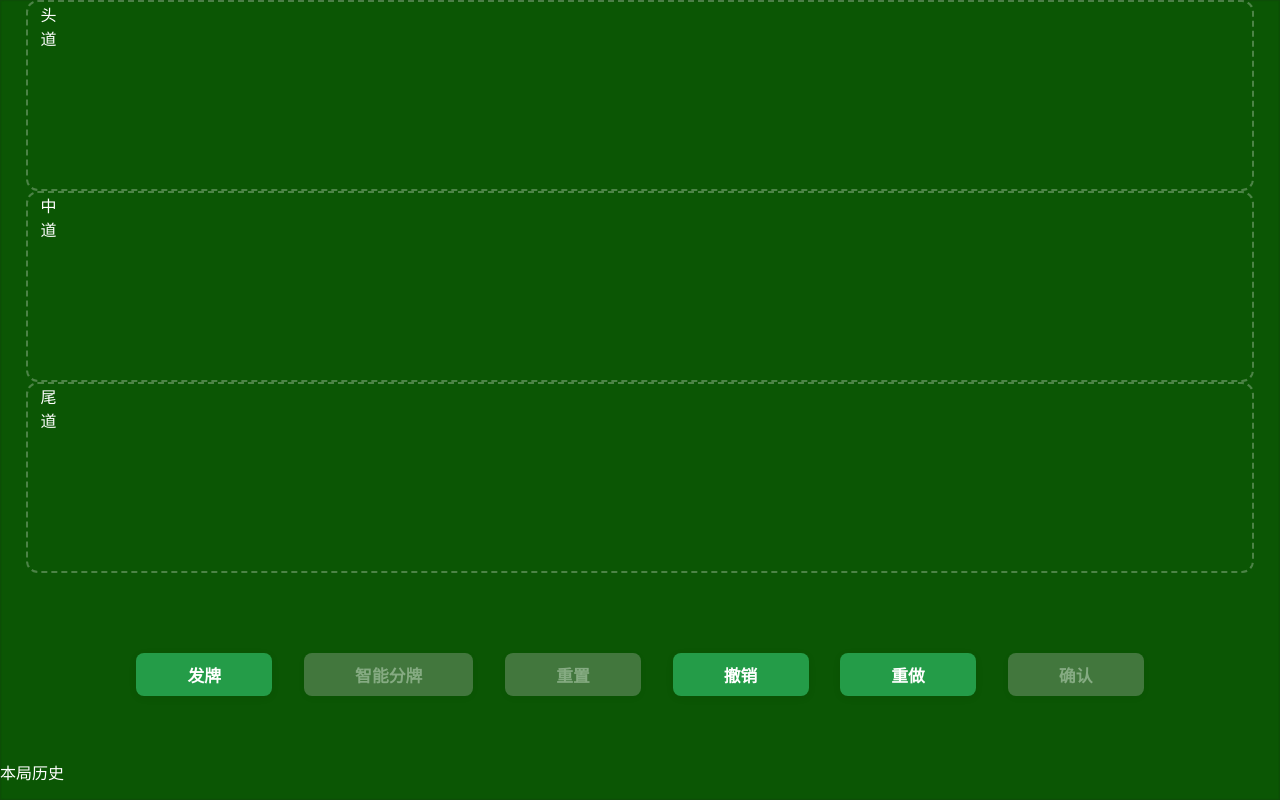
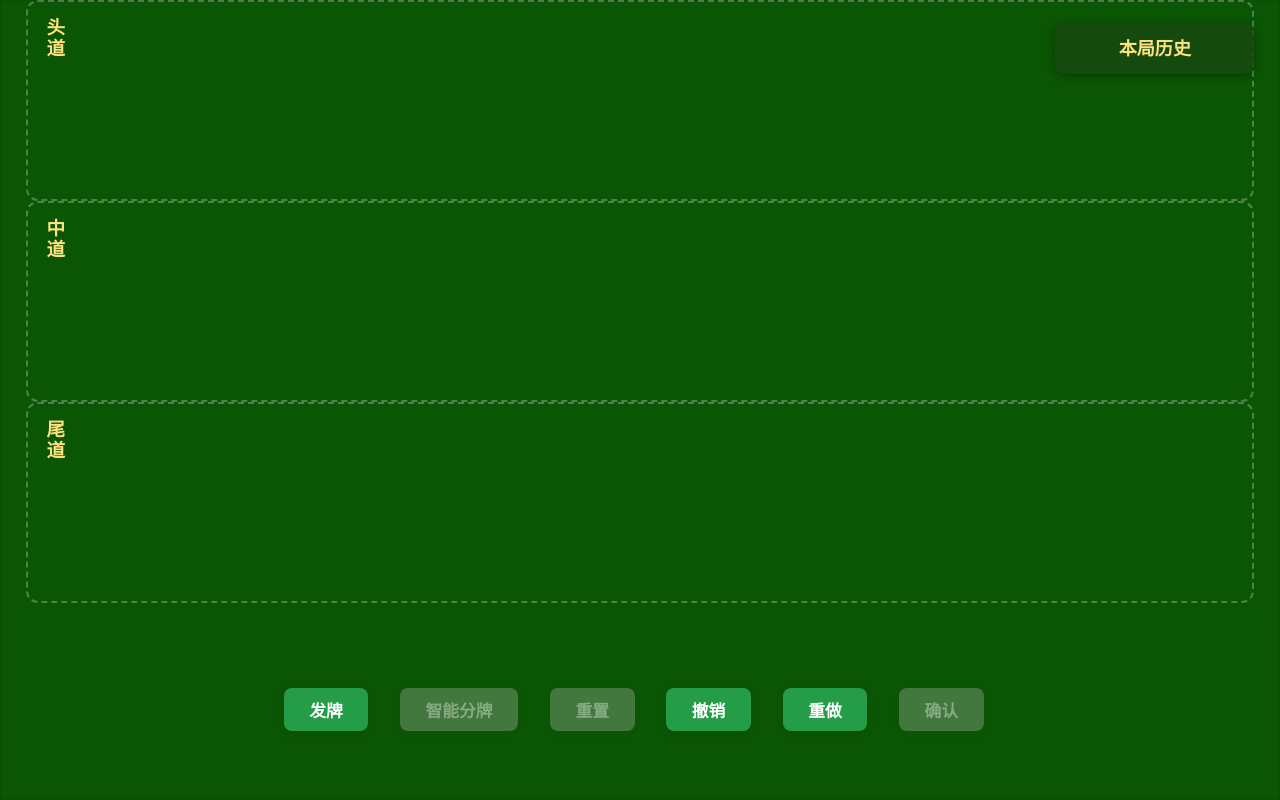
Before and after one commit to wen95266/php, a PHP site: page / in a window 1280 px wide. Run offline with PHP 8.4, Linux system fonts and the light colour scheme.

Commit message:
Update style.css

```diff
--- a/style.css
+++ b/style.css
@@ -26,13 +26,15 @@ body {
     width: 100vw; height: 100vh; max-width: 100vw; max-height: 100vh;
     display: flex; flex-direction: column;
     padding: 0; margin: 0;
+    position: relative;
 }
 .table-row {
     flex: 1 1 0;
-    display: flex; align-items: center; justify-content: center;
+    display: flex; align-items: center; justify-content: flex-start;
     width: 100vw; min-height: 0; min-width: 0;
     position: relative;
     box-sizing: border-box;
+    gap: 1vw;
 }
 #row-front, #row-middle, #row-back {
     border: var(--zone-border);
@@ -48,15 +50,17 @@ body {
     justify-content: flex-start;
     height: 100%;
 }
-#row-buttons {
-    flex: 1 1 0;
-    min-height: 0;
-    justify-content: flex-end;
-    background: none;
-    border: none;
+.row-title {
+    width: 4vw;
+    text-align: center;
+    font-size: 1.16em;
+    color: #ffe080;
+    font-weight: bold;
+    flex-shrink: 0;
+    margin-top: 2vh;
+    letter-spacing: 0.1em;
+    writing-mode: vertical-lr;
 }
-
-/* 统一所有区的牌为flex左对齐，每张牌最大宽度为13等分 */
 .arranged-hand {
     background: none;
     display: flex;
@@ -65,7 +69,7 @@ body {
     align-items: stretch;
     min-height: 0;
     min-width: 0;
-    width: 100%;
+    width: calc(100% - 9vw);
     height: 100%;
     box-sizing: border-box;
     gap: var(--card-gap);
@@ -73,7 +77,6 @@ body {
     overflow: hidden;
     padding: 0;
 }
-
 .arranged-hand .card-container {
     flex: 0 1 calc((100% - 12 * var(--card-gap)) / 13);
     max-width: calc((100% - 12 * var(--card-gap)) / 13);
@@ -81,7 +84,6 @@ body {
     width: calc((100% - 12 * var(--card-gap)) / 13);
     height: 100%;
 }
-
 .card-container {
     aspect-ratio: var(--card-aspect);
     background: transparent !important;
@@ -96,6 +98,10 @@ body {
     width: 100%; height: 100%;
     transition: box-shadow 0.12s, border 0.12s, height 0.2s, width 0.2s;
     padding: 0;
+}
+.card-container.selected {
+    outline: 3px solid #ffb800;
+    z-index: 2;
 }
 .card-container.dragging {
     opacity: 0.6;
@@ -113,12 +119,20 @@ body {
 }
 .drop-placeholder { display: none; }
 .arranged-hand.drag-over { background: #fff2; }
-
+.row-count {
+    width: 3vw;
+    color: #ffe080;
+    min-width: 40px;
+    font-size: 1.05em;
+    text-align: left;
+    margin-left: 0.5vw;
+    margin-top: 2vh;
+}
 #row-buttons .action-buttons {
     width: 100vw; display: flex; flex-direction: row; justify-content: center; gap: 2vw; margin-top: 2vh;
 }
 .game-button {
-    padding: 1.2vh 4vw; font-size: 1.05em; background: var(--button-green);
+    padding: 1.2vh 2vw; font-size: 1.05em; background: var(--button-green);
     border: none; border-radius: 8px; color: var(--button-text); font-weight: 600;
     box-shadow: 0 2px 8px #0001; cursor: pointer; margin: 0 3px;
     transition: background .18s, color .12s;
@@ -130,3 +144,46 @@ body {
 .game-message-bar {
     margin-top: 2vh; min-height: 3.2vh; font-size: 1.08em; color: #ffda00; text-align: center; font-weight: bold;
 }
+.history-container {
+    position: absolute;
+    right: 2vw;
+    top: 3vh;
+    width: 14vw;
+    min-width: 140px;
+    background: #174910d8;
+    border-radius: 10px;
+    padding: 10px 10px 8px 10px;
+    box-shadow: 0 2px 10px #0005;
+}
+#history-title {
+    color: #ffe080;
+    font-size: 1.13em;
+    font-weight: bold;
+    margin-bottom: 6px;
+    text-align: center;
+}
+#history-list {
+    list-style: decimal inside;
+    padding: 0;
+    margin: 0;
+    color: #fffcc0;
+    font-size: 0.97em;
+    max-height: 32vh;
+    overflow-y: auto;
+}
+#history-list li {
+    margin-bottom: 2px;
+    padding-left: 2px;
+    word-break: break-all;
+}
+@media (max-width: 900px), (max-height: 700px) {
+    .history-container { display: none; }
+    .row-title { display: none; }
+    .row-count { display: none; }
+    .table-row { gap: 0; }
+}
+@media (max-width: 600px) {
+    .poker-table { width:100vw; height:100vh; }
+    .arranged-hand { width: 100vw; }
+    #row-front, #row-middle, #row-back { width: 100vw; }
+}
```
